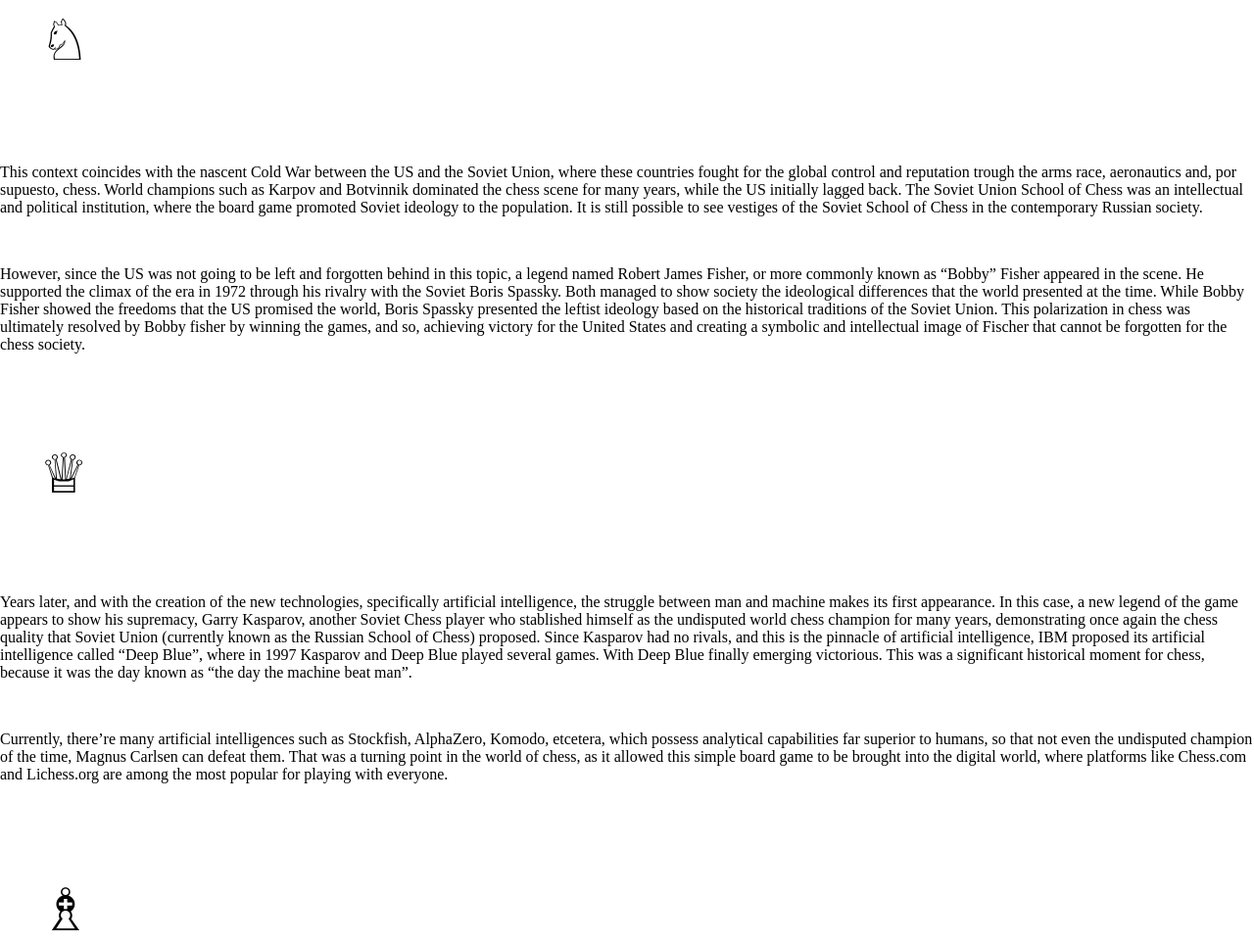
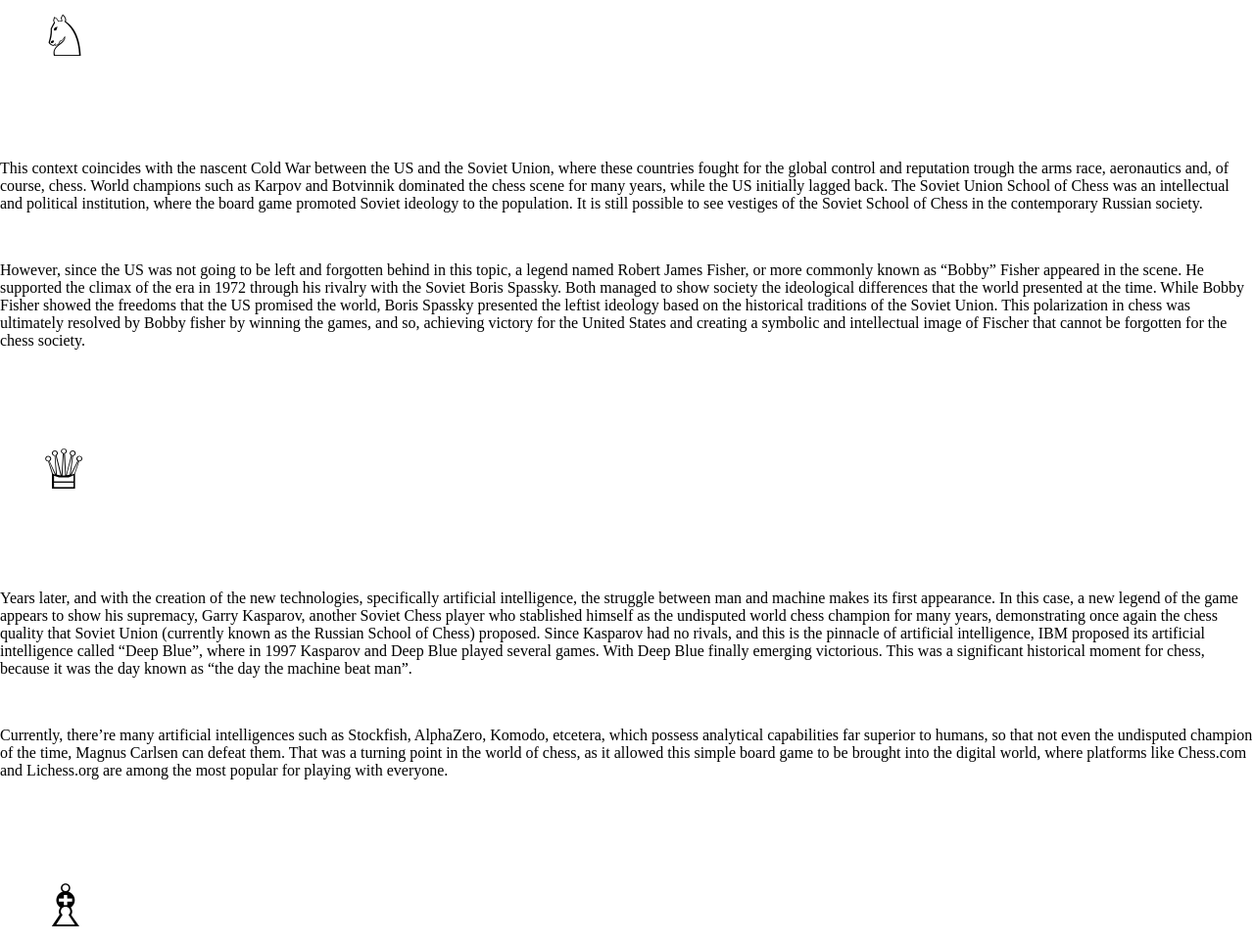
Before and after one commit to HistoryChessBlog/thechesshistoryblog.github.io, a plain HTML site: page index.html in a window 1280 px wide. Shown: the part 2583-3546 px from the top of the page at 98% size. Drawn offline with Linux system fonts and the light colour scheme.

Commit message:
Update index.html

```diff
--- a/index.html
+++ b/index.html
@@ -1,4 +1,3 @@
-<!doctype html>
 <html lang="en">
 <head>
 <meta charset="utf-8" />
@@ -133,7 +132,7 @@
   article h2{margin:1.2em 0 .5em; font-size:clamp(22px,3.5vw,30px)}
   article p{line-height:1.8}
 
-  /* Gallery uploader */
+  /* Gallery uploader (CSS rules are kept to avoid 'missing selector' warnings, but the HTML and JS are gone) */
   .gallery{margin-top:18px}
   .drop{
     border:1px dashed var(--line); border-radius:12px; padding:18px; text-align:center;
@@ -203,7 +202,7 @@
 
     <figure class="chess-bubble right" aria-hidden="true" style="font-size:58px">♘</figure>
 
-    <p>This context coincides with the nascent Cold War between the US and the Soviet Union, where these countries fought for the global control and reputation trough the arms race, aeronautics and, por supuesto, chess. World champions such as Karpov and Botvinnik dominated the chess scene for many years, while the US initially lagged back. The Soviet Union School of Chess was an intellectual and political institution, where the board game promoted Soviet ideology to the population. It is still possible to see vestiges of the Soviet School of Chess in the contemporary Russian society.</p>
+    <p>This context coincides with the nascent Cold War between the US and the Soviet Union, where these countries fought for the global control and reputation trough the arms race, aeronautics and, of course, chess. World champions such as Karpov and Botvinnik dominated the chess scene for many years, while the US initially lagged back. The Soviet Union School of Chess was an intellectual and political institution, where the board game promoted Soviet ideology to the population. It is still possible to see vestiges of the Soviet School of Chess in the contemporary Russian society.</p>
 
     <p>However, since the US was not going to be left and forgotten behind in this topic, a legend named Robert James Fisher, or more commonly known as “Bobby” Fisher appeared in the scene. He supported the climax of the era in 1972 through his rivalry with the Soviet Boris Spassky. Both managed to show society the ideological differences that the world presented at the time. While Bobby Fisher showed the freedoms that the US promised the world, Boris Spassky presented the leftist ideology based on the historical traditions of the Soviet Union. This polarization in chess was ultimately resolved by Bobby fisher by winning the games, and so, achieving victory for the United States and creating a symbolic and intellectual image of Fischer that cannot be forgotten for the chess society.</p>
 
@@ -248,36 +247,6 @@
     document.getElementById('readingTime').textContent = `~${minutes} min read`;
   })();
 
-  // Eliminar funcionalidad de Image uploader (local only) ya no necesaria
-  // const fileInput = document.getElementById('file');
-  // const drop = document.getElementById('drop');
-  // const thumbs = document.getElementById('thumbs');
-  // const clearBtn = document.getElementById('clearBtn');
-  //
-  // function addFiles(files){
-  //   [...files].forEach(f=>{
-  //     if(!f.type.startsWith('image/')) return;
-  //     const url = URL.createObjectURL(f);
-  //     const fig = document.createElement('figure');
-  //     fig.className = 'thumb';
-  //     const img = document.createElement('img');
-  //     img.src = url; img.alt = f.name;
-  //     const cap = document.createElement('figcaption');
-  //     cap.textContent = f.name;
-  //     fig.appendChild(img); fig.appendChild(cap);
-  //     thumbs.appendChild(fig);
-  //   });
-  // }
-  // fileInput.addEventListener('change', e => addFiles(e.target.files));
-  // ;['dragenter','dragover'].forEach(evt => {
-  //   drop.addEventListener(evt, e => { e.preventDefault(); e.dataTransfer.dropEffect = 'copy'; drop.style.borderColor = '#9bb0ff'; }, false);
-  // });
-  // ;['dragleave','drop'].forEach(evt => {
-  //   drop.addEventListener(evt, e => { e.preventDefault(); drop.style.borderColor = 'var(--line)'; }, false);
-  // });
-  // drop.addEventListener('drop', e => addFiles(e.dataTransfer.files));
-  // clearBtn.addEventListener('click', () => { thumbs.innerHTML=''; fileInput.value=''; });
-
   // Background slideshow (auto-rotate)
   const slides = Array.from(document.querySelectorAll('.bg-img'));
   let i = 0;
```
